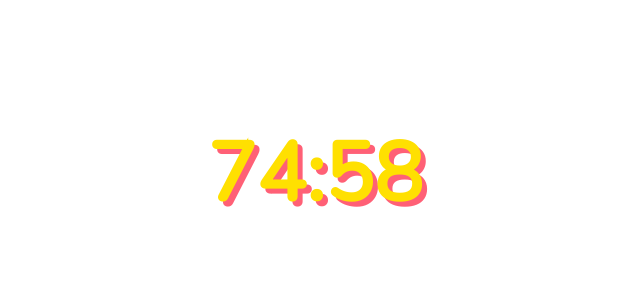
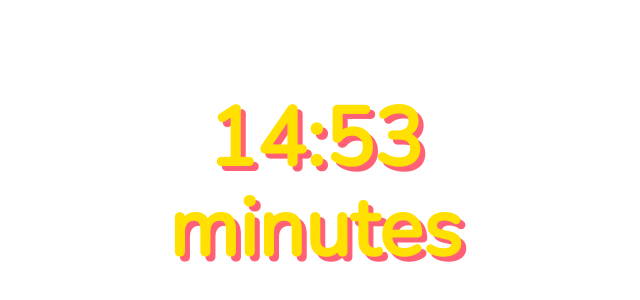
Before and after one commit to ntratcliff/stream-countdown-widget, a Vue app: page / in a window 1280 px wide. Shown: the part 226-526 px from the top of the page, without its empty margins (325-965 px from the left). Built offline with nearby package versions, Linux system fonts and the light colour scheme.

Commit message:
set up for aela stream

```diff
--- a/assets/app.css
+++ b/assets/app.css
@@ -4,21 +4,34 @@ body, html {
 	padding: 0;
 	margin: 0;
 	background-color: rgba(0,0,0,0);
+	font-size: 82px;
+}
+
+body {
 	height: 100vh;
 	display: flex;
 	justify-content: center;
 	align-items: center;
+
+	font-family: 'Nunito', sans-serif;
+	font-weight: bold;
+	color: #FFE001;
+	filter: drop-shadow(0.0625em 0.0625em 0 #FF6076);
+}
+
+.root, .countdown, .display {
+	display: flex;
+}
+
+.root {
+	flex-direction: column;
+	justify-content: center;
 }
 
 .countdown {
-	font-family: 'Nunito', sans-serif;
-	font-size: 82px;
-	font-weight: bold;
-	color: #FFE001;
-	filter: drop-shadow(0.0625em 0.0625em 0 #FF6076);
-	display: flex;
+	justify-content: center;
 }
 
-.display {
-	display: flex;
+.minutes-text {
+	line-height: 0.85em;
 }
--- a/src/App.vue
+++ b/src/App.vue
@@ -1,14 +1,14 @@
 <template>
-	<div>
+	<div class="root">
 		<Countdown
-			:hours="1"
+			:hours="0"
 			:minutes="15"
-			:seconds="5"
-			:hide-empty-units="true"
+			:seconds="0"
 			:display-hours="false"
 			minutes-text=":"
 			seconds-text=""
 		/>
+		<span class="minutes-text">minutes</span>
 	</div>
 </template>
 
```
